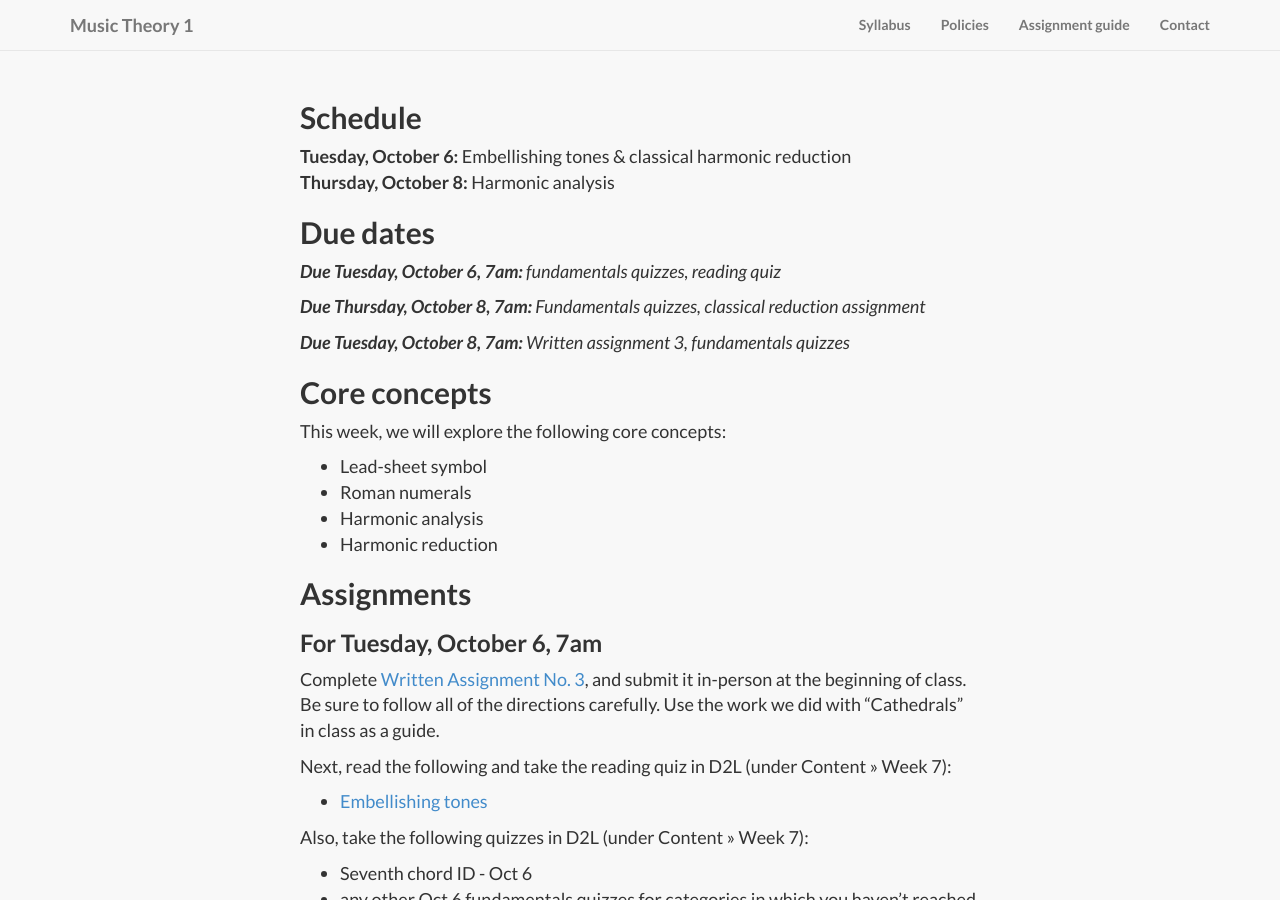
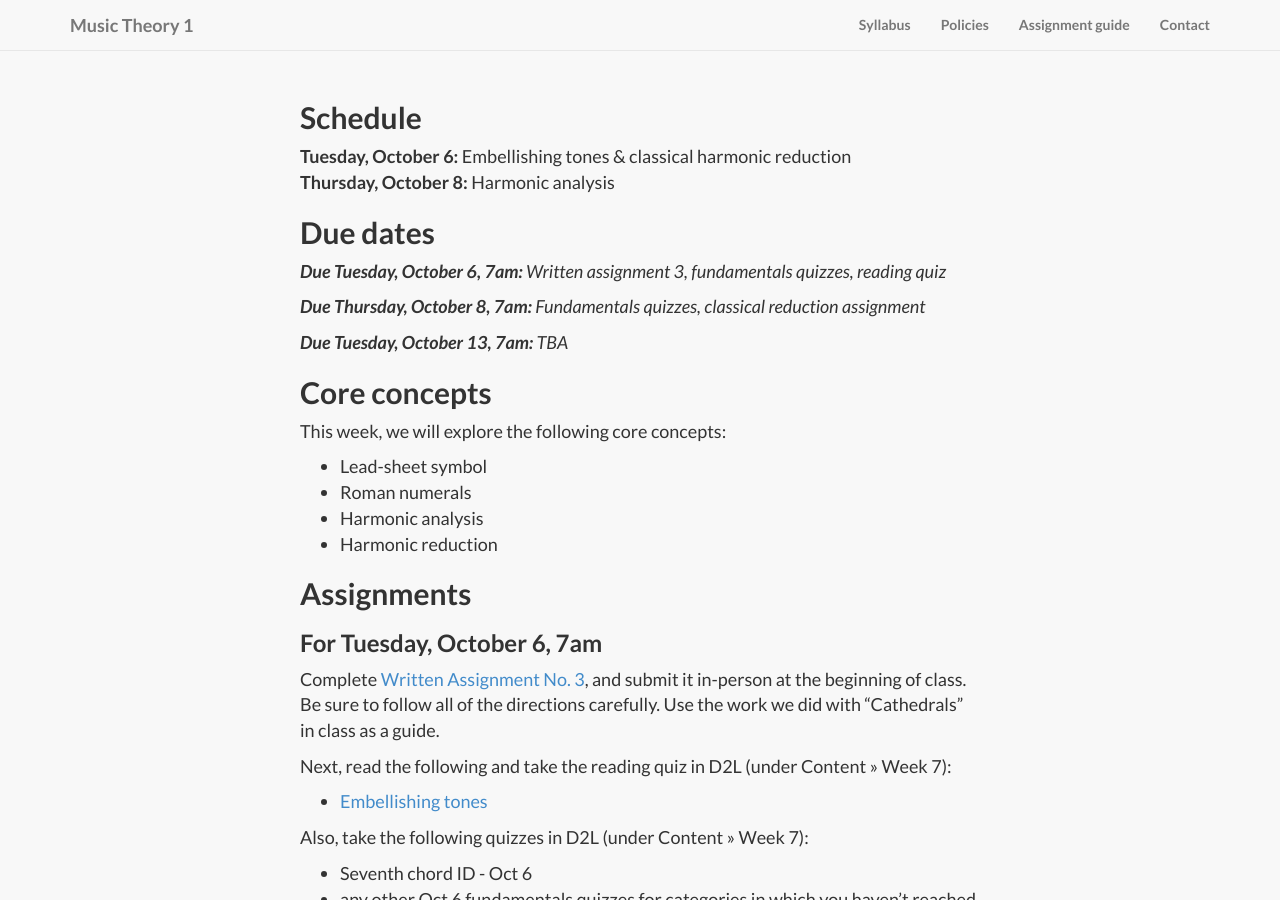
Before and after one commit to kshaffer/theory1, a Jekyll site: the page built from week7.md, in a window 1280 px wide and 900 px high, scrolled down 788 px. Built offline with Jekyll 4.4.1, drawn with Linux system fonts in a browser that asks for light colours; nearby versions of some CDN libraries; library files that are not in the unit come from our copies.

Commit message:
week 7 typo

```diff
--- a/week7.md
+++ b/week7.md
@@ -12,11 +12,11 @@
 
 ## Due dates
 
-***Due Tuesday, October 6, 7am:*** *fundamentals quizzes, reading quiz*
+***Due Tuesday, October 6, 7am:*** *Written assignment 3, fundamentals quizzes, reading quiz*
 
 ***Due Thursday, October 8, 7am:*** *Fundamentals quizzes, classical reduction assignment*
 
-***Due Tuesday, October 8, 7am:*** *Written assignment 3, fundamentals quizzes*
+***Due Tuesday, October 13, 7am:*** *TBA*
 
 ## Core concepts
 
```
